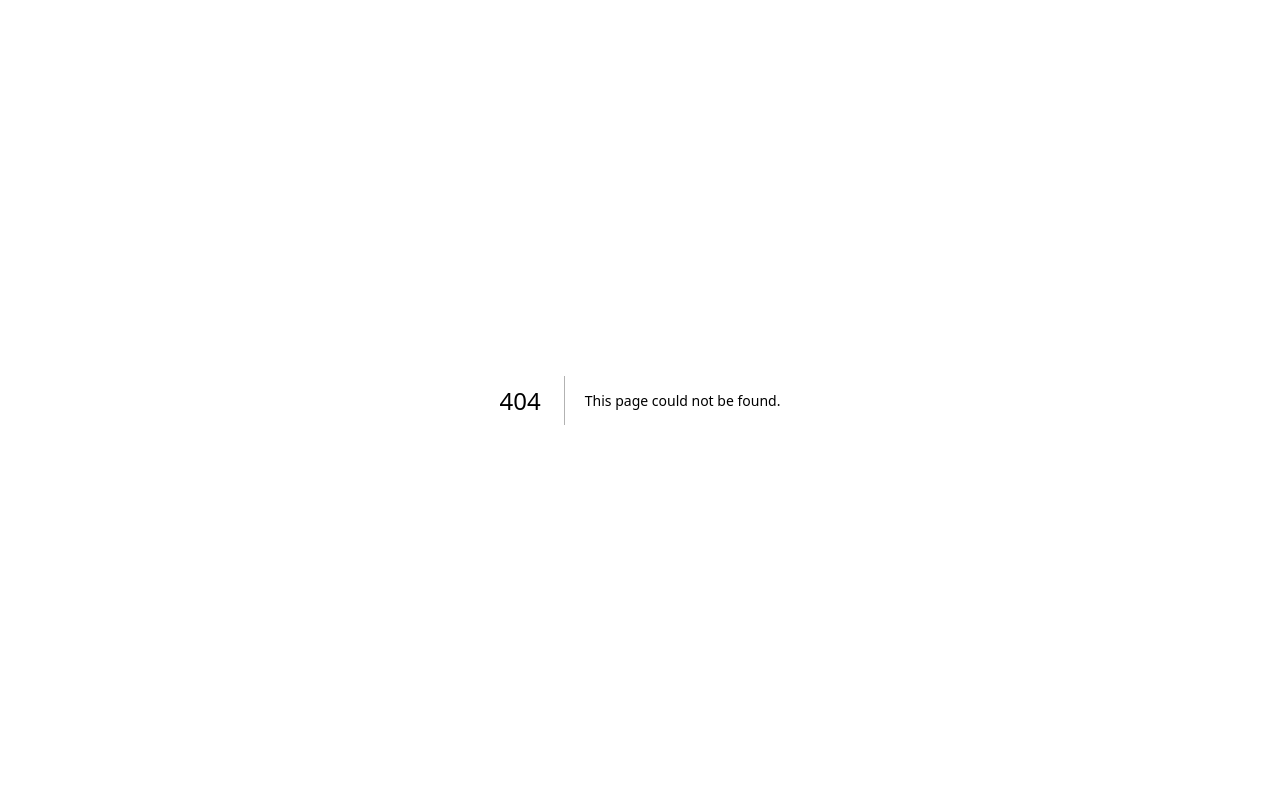
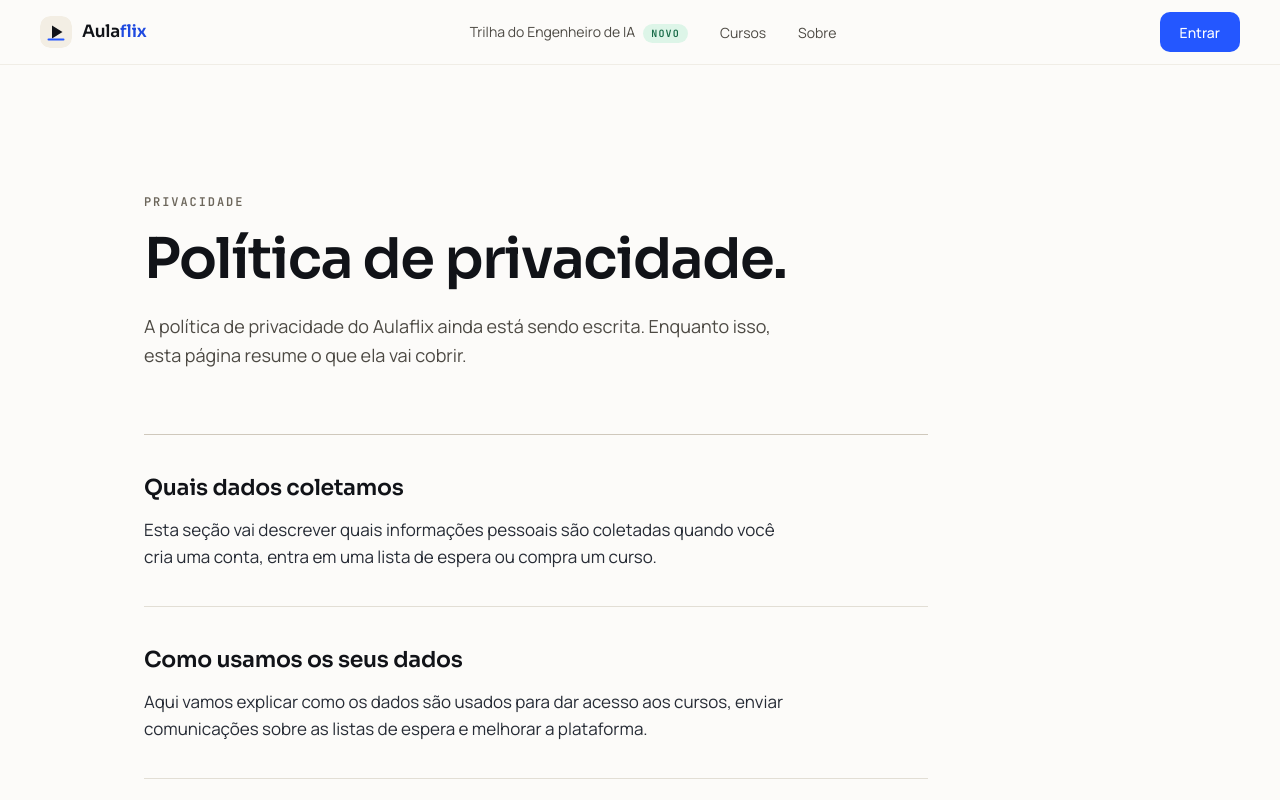
Before and after one commit to dev-labs-ai/aulaflix, a Next.js app: page /privacidade in a window 1280 px wide. Before the commit this address had no page. Shown: the top 800 px of the page. Built offline with nearby package versions, Linux system fonts and the light colour scheme.

Commit message:
feat(privacy): add privacy policy placeholder page

```diff
--- /dev/null
+++ b/src/app/(site)/privacidade/page.tsx
@@ -0,0 +1,62 @@
+import type { Metadata } from "next";
+import { Eyebrow, cn, container } from "@/components/ui";
+import { site } from "@/content/site";
+
+export const metadata: Metadata = {
+  title: "Privacidade",
+};
+
+// Placeholder: a referência não foi capturada; o texto definitivo ainda precisa ser escrito.
+const sections = [
+  {
+    title: "Quais dados coletamos",
+    body: "Esta seção vai descrever quais informações pessoais são coletadas quando você cria uma conta, entra em uma lista de espera ou compra um curso.",
+  },
+  {
+    title: "Como usamos os seus dados",
+    body: "Aqui vamos explicar como os dados são usados para dar acesso aos cursos, enviar comunicações sobre as listas de espera e melhorar a plataforma.",
+  },
+  {
+    title: "Seus direitos",
+    body: "Também vamos detalhar como solicitar acesso, correção ou exclusão dos seus dados, de acordo com a LGPD.",
+  },
+];
+
+export default function PrivacidadePage() {
+  return (
+    <section aria-labelledby="privacidade-title" className={cn(container, "pb-24 pt-16 sm:pb-32 sm:pt-24 lg:pt-32")}>
+      <div className="lg:grid lg:grid-cols-12 lg:gap-x-12">
+        <div className="reveal lg:col-span-8 lg:col-start-2">
+          <header>
+            <Eyebrow>Privacidade</Eyebrow>
+            <h1
+              id="privacidade-title"
+              className="mt-5 font-heading text-[40px] font-semibold leading-[1.06] tracking-[-0.025em] text-ink sm:text-[56px] sm:leading-[1.02]"
+            >
+              Política de privacidade.
+            </h1>
+            <p className="mt-6 max-w-[60ch] font-sans text-[17px] leading-[1.6] text-ink-tertiary sm:text-[18px]">
+              A política de privacidade do {site.name} ainda está sendo escrita. Enquanto isso, esta página resume o que
+              ela vai cobrir.
+            </p>
+          </header>
+
+          <div className="mt-12 border-t border-line-strong sm:mt-16">
+            {sections.map((section) => (
+              <div key={section.title} className="border-b border-line py-8 sm:py-9">
+                <h2 className="font-heading text-[20px] font-semibold tracking-[-0.012em] text-ink sm:text-[22px]">
+                  {section.title}
+                </h2>
+                <p className="mt-3 max-w-[62ch] font-sans text-[16px] leading-[1.6] text-ink-secondary sm:text-[17px]">
+                  {section.body}
+                </p>
+              </div>
+            ))}
+          </div>
+
+          <p className="mt-8 font-mono text-[11px] uppercase tracking-[0.12em] text-ink-muted">Documento em elaboração</p>
+        </div>
+      </div>
+    </section>
+  );
+}
```
